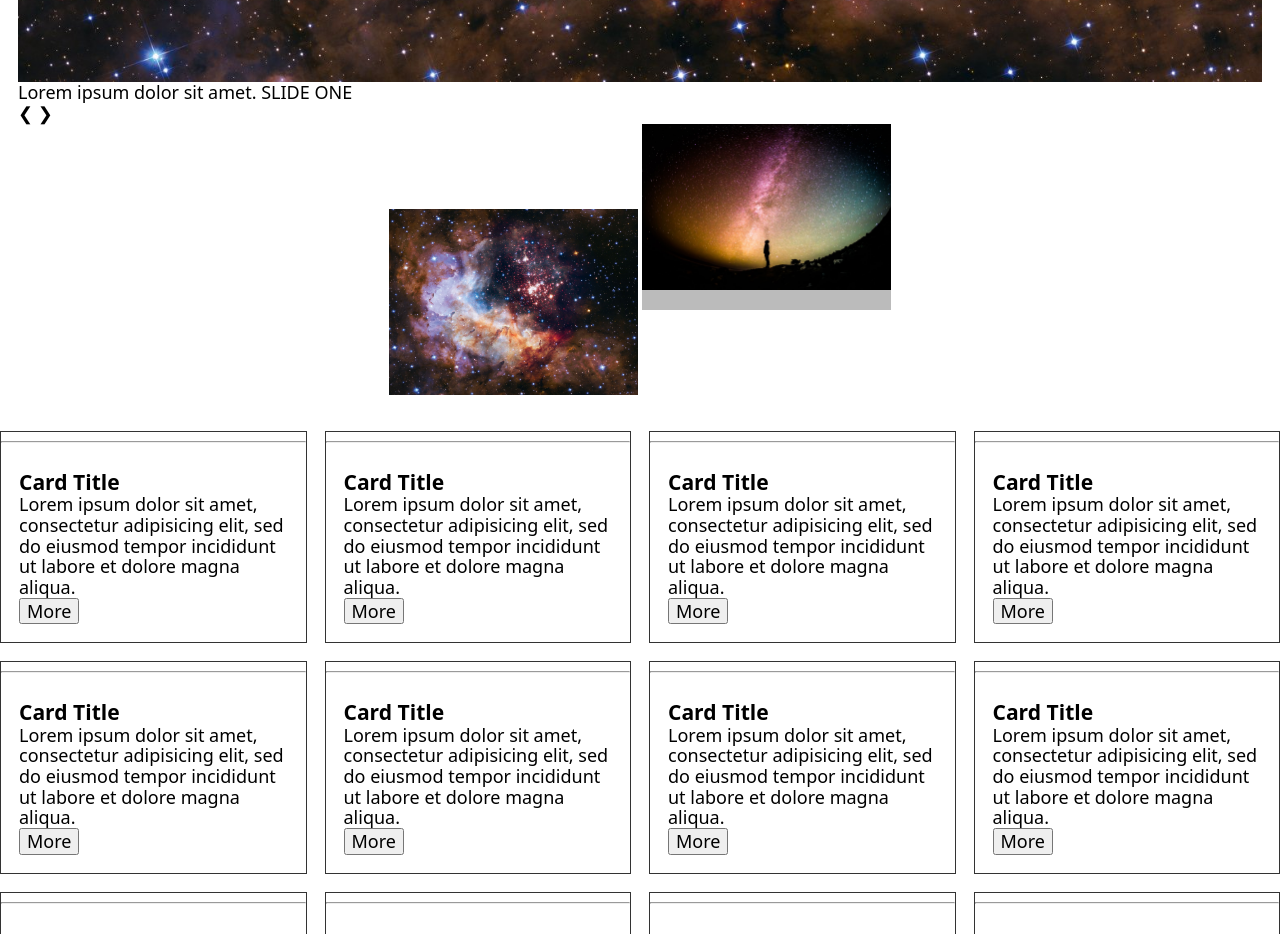
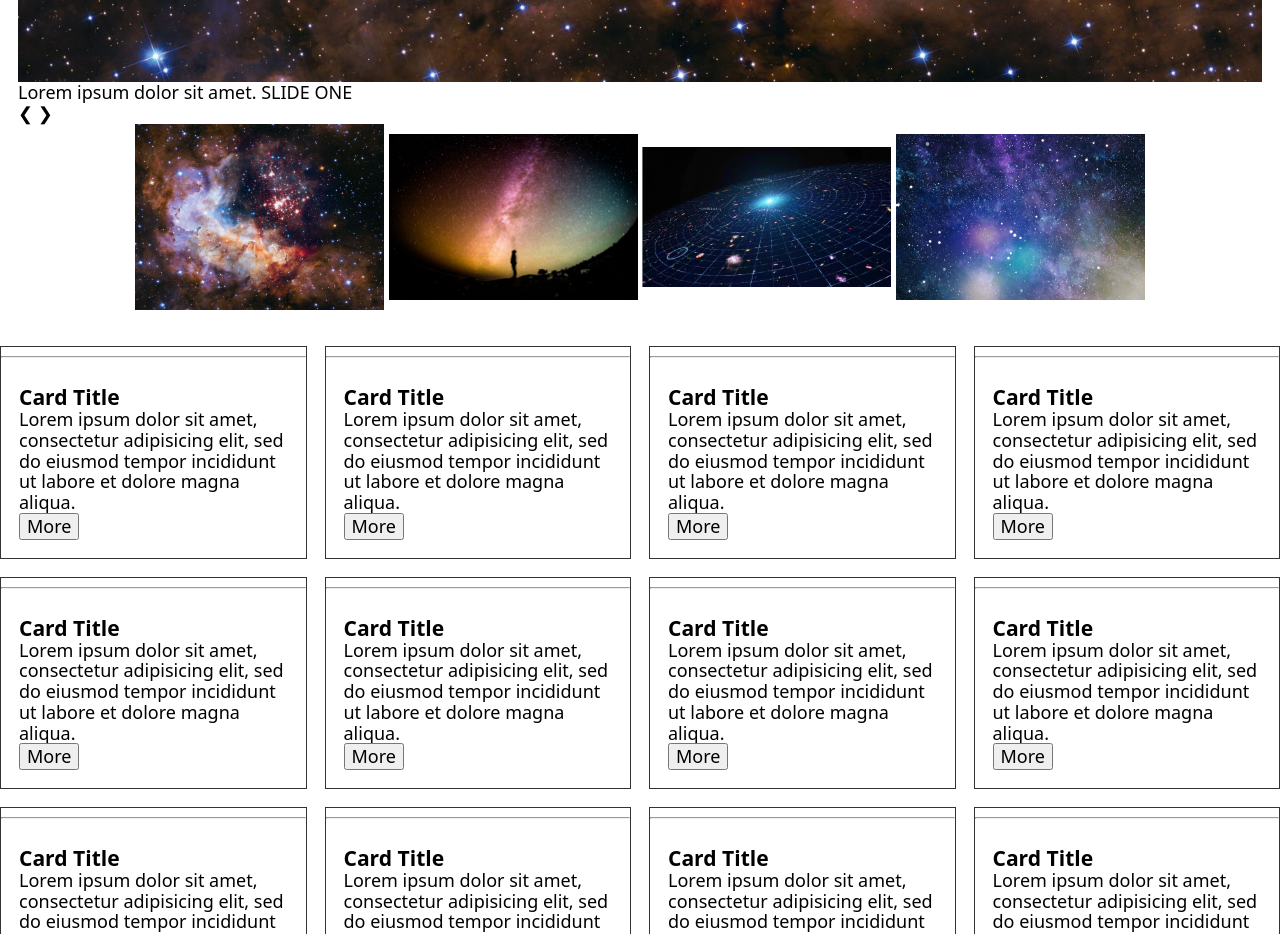
Before and after one commit to SoulofHorus/media, a plain HTML site: page index.html in a window 1280 px wide. Shown: the part 940-1874 px from the top of the page. Drawn offline with Linux system fonts and the light colour scheme.

Commit message:
added images and more code

```diff
--- a/index.html
+++ b/index.html
@@ -28,11 +28,11 @@
           <p class="caption">Lorem ipsum dolor sit amet. SLIDE two</p>
         </div> <!-- end slide fade -->
         <div class="slide fade">
-          <img src="https://picsum.photos/1280/480/?image=15" alt="picture of">
+          <img src="img/Universe_3.png" alt="Universe diagram">
           <p class="caption">Lorem ipsum dolor sit amet. SLIDE three</p>
         </div> <!-- end slide fade -->
         <div class="slide fade">
-          <img src="https://picsum.photos/1280/480/?image=18" alt="picture of">
+          <img src="img/Universe_4.jpg" alt="picture of">
           <p class="caption">Lorem ipsum dolor sit amet. SLIDE four</p>
         </div> <!-- end slide fade -->
         <a class="prev" onclick="plusSlides(-1)"> &#10094;</a>
@@ -41,9 +41,9 @@
       </div> <!-- end slideshow wrap -->
       <div class="dot-wrap">
         <span class="dot" onclick="currentSlide(1)"><img src="img/Universe_1.jpg" alt="picture of the stars"></span>
-        <span class="dot" onclick="currentSlide(2)"><img src="img/Universe_2.jpg" alt="picture of someone looking up"</span>
-        <span class="dot" onclick="currentSlide(3)"></span>
-        <span class="dot" onclick="currentSlide(4)"></span>
+        <span class="dot" onclick="currentSlide(2)"><img src="img/Universe_2.jpg" alt="picture of someone looking up"></span>
+        <span class="dot" onclick="currentSlide(3)"><img src="img/Universe_3.png" alt="Universe diagram"></span>
+        <span class="dot" onclick="currentSlide(4)"><img src="img/Universe_4.jpg" alt="Universe with planets"></span>
       </div>
 
     </section>
```
Also changed, not shown: img/Universe_3.png (added), img/Universe_4.jpg (added).
